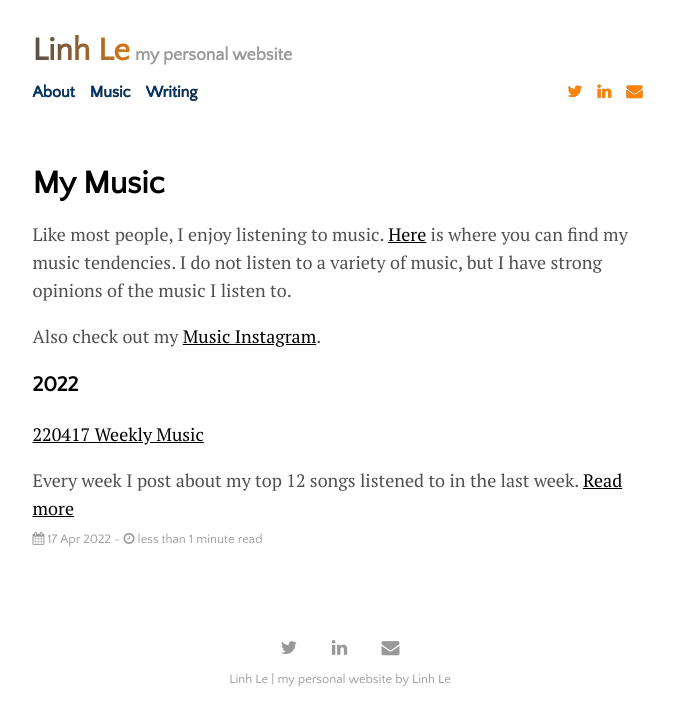
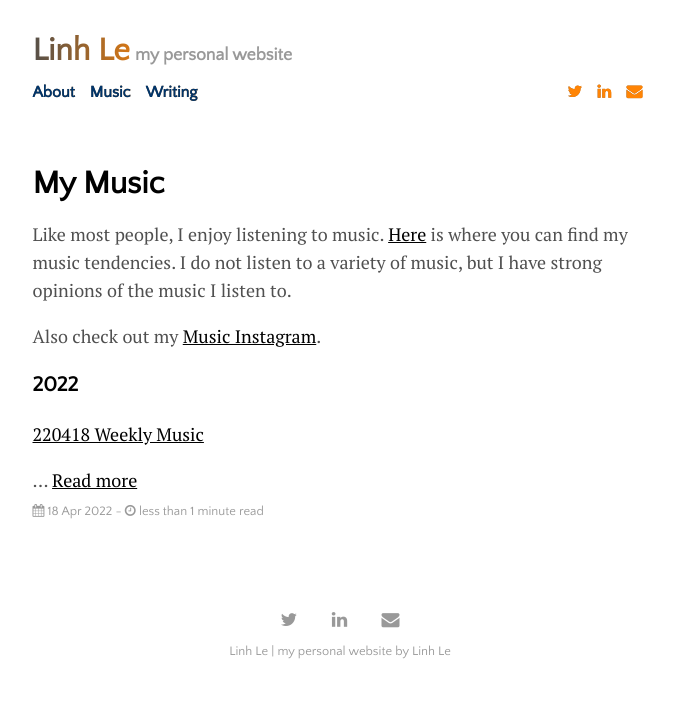
Before and after one commit to aidenva/aidenva.github.io, a Jekyll site: the page built from menu/music.md, in a window 1280 px wide. Shown: the top 726 px of the page, without its empty margins (300-974 px from the left). Built offline with Jekyll 4.4.1, drawn with Linux system fonts in a browser that asks for light colours.

Commit message:
change music to set

```diff
--- a/_layouts/music.html
+++ b/_layouts/music.html
@@ -26,12 +26,22 @@
         <h3>{{ post.date | date: '%Y' }}</h3>
       {% endif %}
     {% endunless %}
+    {% if date >= lastweek}
     <li itemscope>
       <a href="{{ site.github.url }}{{ post.url }}">{{ post.title }}</a>
       <p>
-        {{ post.content | strip_html | truncate: 100 }} <a href="{{ site.github.url }}{{ post.url }}">Read more</a>
+        {{ post.content | strip_html }} <a href="{{ site.github.url }}{{ post.url }}"></a>
         <span class="post-date"><i class="fa fa-calendar" aria-hidden="true"></i> {{ post.date | date_to_string }} - <i class="fa fa-clock-o" aria-hidden="true"></i> {% include read-time.html %}</span>
       </p>
     </li>
+    {% else %}
+    <li itemscope>
+      <a href="{{ site.github.url }}{{ post.url }}">{{ post.title }}</a>
+      <p>
+        {{ post.content | strip_html | truncate: 0 }} <a href="{{ site.github.url }}{{ post.url }}">Read more</a>
+        <span class="post-date"><i class="fa fa-calendar" aria-hidden="true"></i> {{ post.date | date_to_string }} - <i class="fa fa-clock-o" aria-hidden="true"></i> {% include read-time.html %}</span>
+      </p>
+    </li>
+    {% endif %}
   {% endfor %}
 </ul>
--- a/_posts/2022-04-17-weekly-music.md
+++ b/_posts/2022-04-18-weekly-music.md
@@ -1,10 +1,10 @@
 ---
 layout: post
-title: "220417 Weekly Music"
+title: "220418 Weekly Music"
 author: "Linh Le"
 categories: music
 tags: [documentation,music]
-image: launching.jpg
+
 ---
 
 Every week I post about my top 12 songs listened to in the last week.
```
